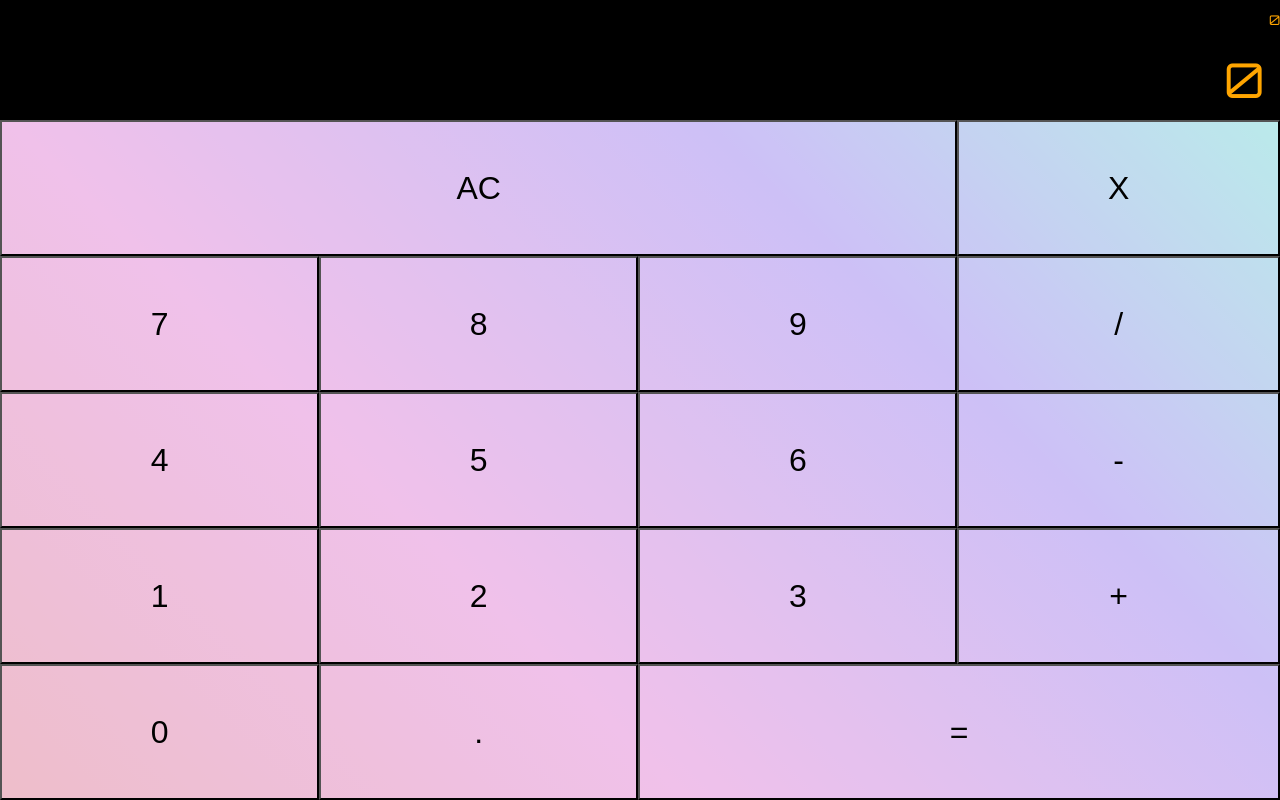
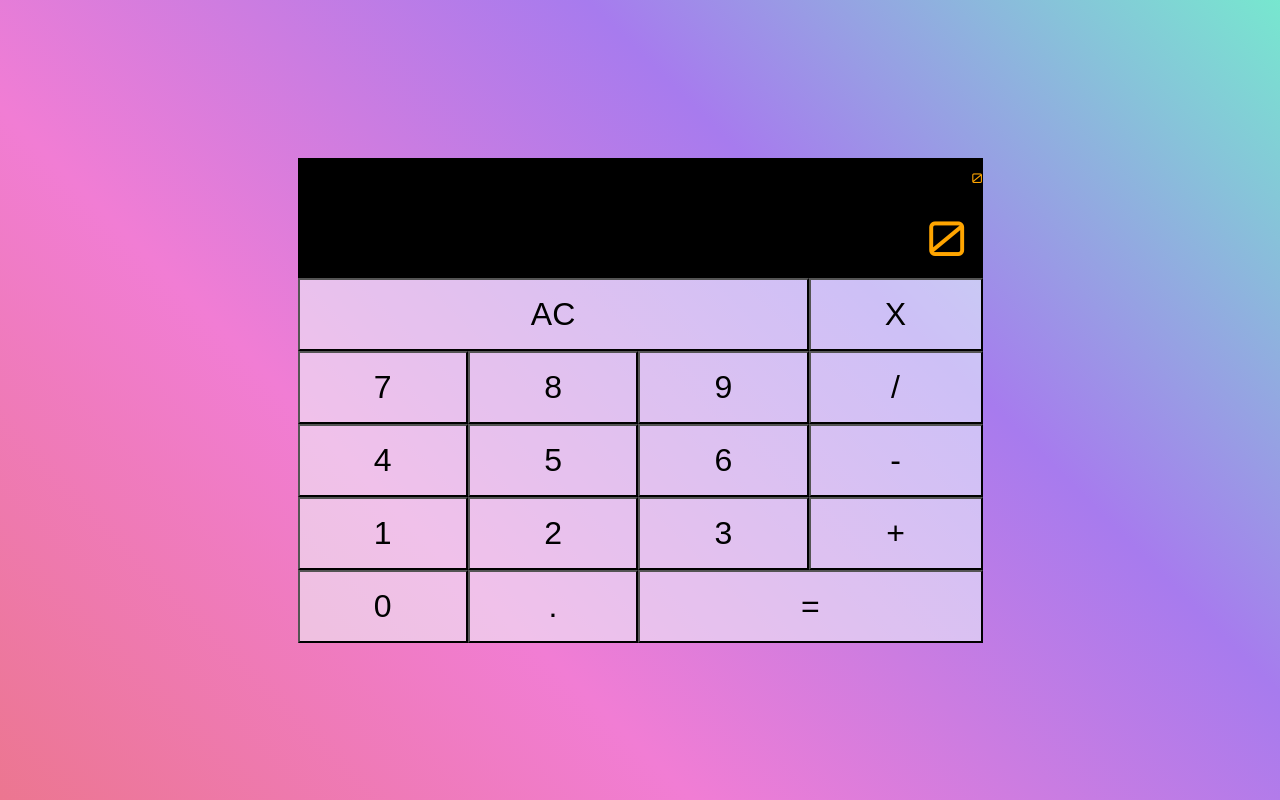
Before and after one commit to shivang02/calculator, a React (Create React App) app: page / in a window 1280 px wide. Built offline with nearby package versions, Linux system fonts and the light colour scheme.

Commit message:
Added full expression display in the top display

```diff
--- a/src/App.css
+++ b/src/App.css
@@ -8,8 +8,10 @@
 
   display: flex;
   flex-direction: row;
+  align-items: center;
+  justify-content: center;
   margin: 0;
-  padding: 0;
+  padding: 1rem;
   height: 100vh;
   width: 100vw;
   background: linear-gradient(45deg,#ec7690,#f17dd4,#a77bee,#77e7cf);
@@ -18,6 +20,7 @@
 .display-container {
   display: flex;
   flex-direction: column;
+
 
 }
 
@@ -44,9 +47,9 @@
 .calculator-box {
  display: flex;
  flex-direction: column;
- width: 100vw;
+
  height: auto;
-
+ width: fit-content;
 }
 
 .key-grid{
--- a/src/components/Calculator.js
+++ b/src/components/Calculator.js
@@ -85,8 +85,10 @@ class Calculator extends Component{
             break
             case "=" ===val :
                 if (!(/[\+\-\*\/]/.test(prevDisplay[prevDisplay.length - 1]))) {
-                    prevDisplay=math.evaluate(prevDisplay)
-                    currentDisplay = math.evaluate(prevDisplay)
+
+                    let answer=math.evaluate(prevDisplay)
+                    prevDisplay=prevDisplay.concat("=").concat(answer.toString())
+                    currentDisplay = answer
                     this.setState({
                         newEvent:true
                     })
```
